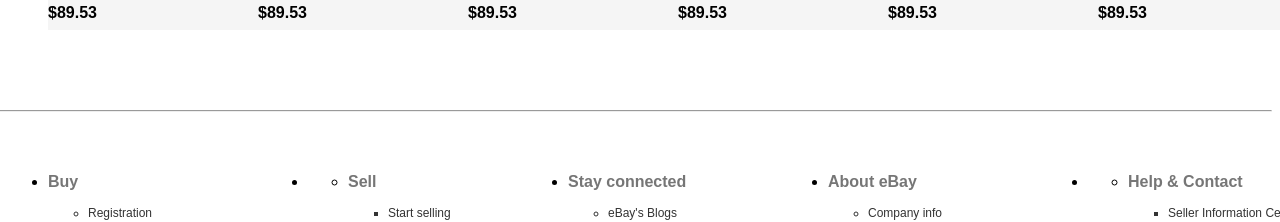
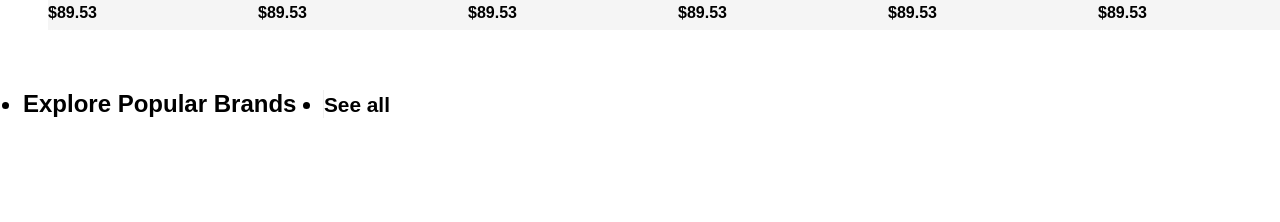
Before and after one commit to bulutlar164/ebay, a Nuxt app: page / in a window 1280 px wide. Shown: the part 354-576 px from the top of the page. Built offline with nearby package versions, Linux system fonts and the light colour scheme.

Commit message:
Update mainContentBrandsText.vue
update mainContentBrandsText

```diff
--- a/components/mainContentBrandsText.vue
+++ b/components/mainContentBrandsText.vue
@@ -1,3 +1,59 @@
 <template>
+    <div class="mainContentCategoriesText-div">
+        <ul class="mainContentText-ul">
+            <li>
+                <form class="mainContentBrandsText-form">
+                    <h2 class="mainContentText-h2">Explore Popular Brands</h2>
+                </form>
+            </li>
+            <li>
+                <h2 class="mainContentText-See-all">See all</h2>
+            </li>
+        </ul>
+    </div>
+    </template>
 
-</template>
+    <style>
+        .mainContentCategoriesText-div{
+            padding: 0px;
+            margin: 0px;
+            margin-left: 15px;
+            height: 100px;
+        }
+
+        .mainContentText-ul{
+            font-size: 1.5rem;
+            display: flex;
+            font-family: "Market Sans", Arial, sans-serif;
+            padding: 0px;
+            margin: 0px;
+            margin-bottom: 10px;
+            height: 32px;
+        }
+
+        .mainContentText-recommended{
+            font-size: 16px;
+            color: rgb(198, 193, 193);
+            display: flex;
+            font-family:"Market Sans", Arial, sans-serif;
+        }
+
+        .mainContentText-h2{
+            font-size: 1.5rem;
+            font-family: "Market Sans", Arial, sans-serif;
+        }
+
+        .mainContentText-See-all{
+            font-size: 1.3rem;
+            font-family: "Market Sans", Arial, sans-serif;
+            margin-top: 20px;
+        }
+
+        .mainContentBrandsText-form{
+            border-right: 0.5px solid rgb(240, 240, 240);
+            width: 300px;
+            margin: 0px;
+            padding: 0px;
+        }
+
+    </style>
```
